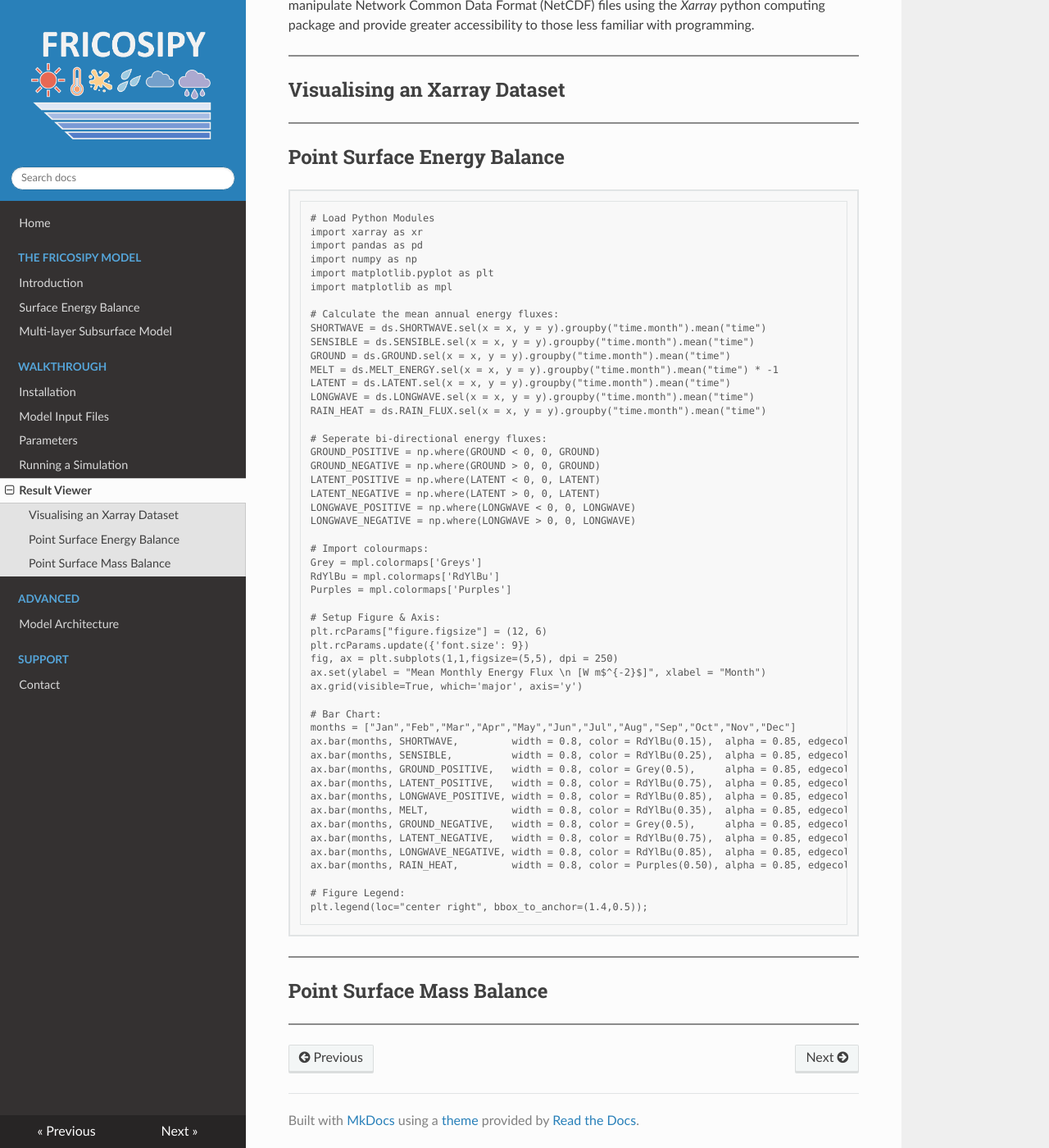
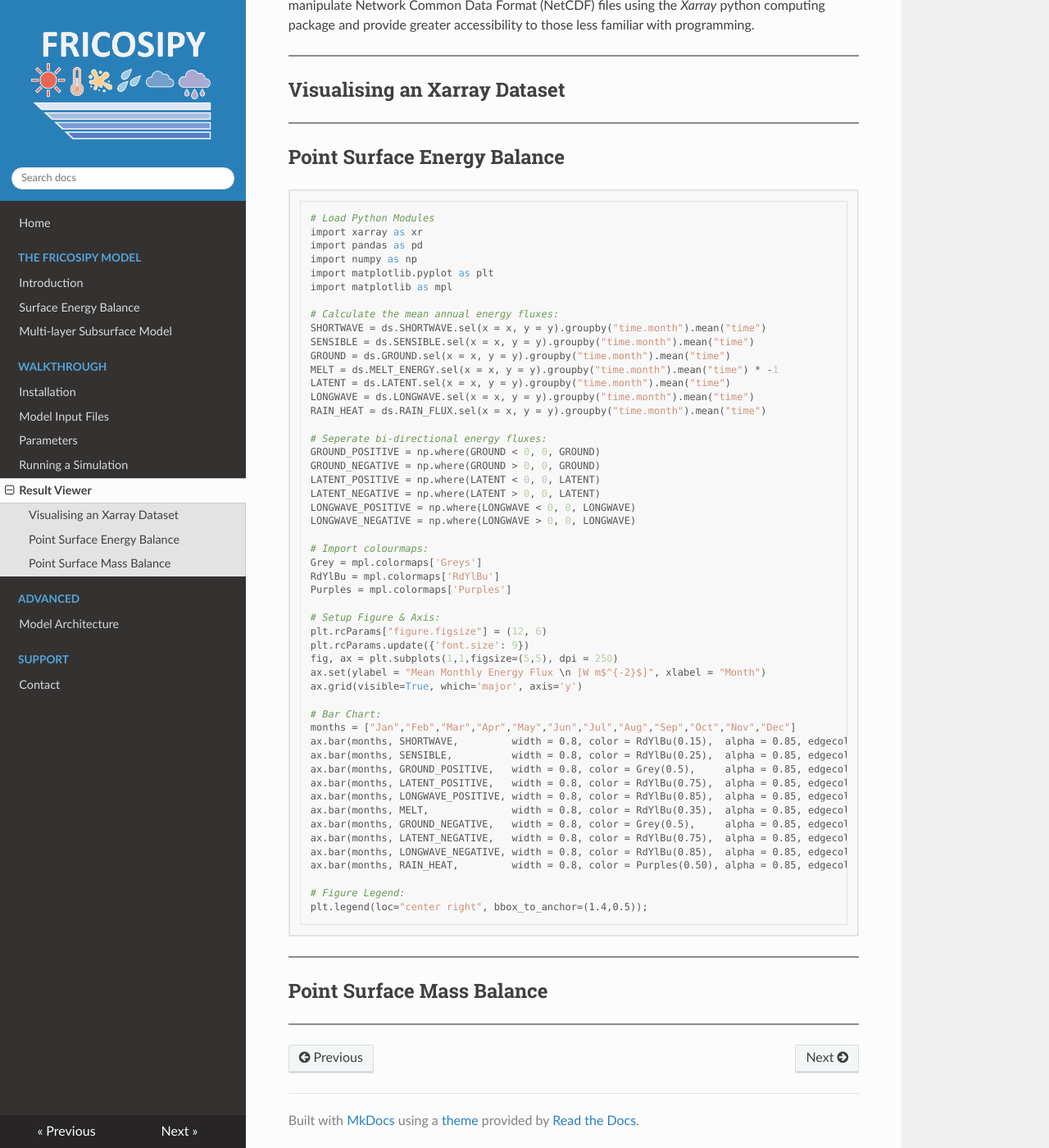
Before and after one commit to MarcusGastaldello/FRICOSIPY, an MkDocs documentation site: the page built from docs/result_viewer.md, in a window 1280 px wide and 1400 px high, scrolled down 213 px. Shown: the whole window at 82% size. Built offline with MkDocs 1.6.1, drawn with Linux system fonts in a browser that asks for light colours.

Commit message:
Update custom.css

```diff
--- a/docs/custom_theme/css/custom.css
+++ b/docs/custom_theme/css/custom.css
@@ -35,9 +35,9 @@ pre {
 }
 
 /* Specific Syntax Highlighting Overrides for this box */
-.vscode-box .k, .vscode-box .kc { color: #569CD6 !important; }      /* Keywords (def, import) */
-.vscode-box .nf { color: #DCDCAA !important; }                      /* Functions */
-.vscode-box .s2, .vscode-box .s1 { color: #CE9178 !important; }     /* Strings */
-.vscode-box .mi { color: #B5CEA8 !important; }                      /* Numbers */
-.vscode-box .c1 { color: #6A9955 !important; font-style: italic; }  /* Comments */
-.vscode-box .nb { color: #4EC9B0 !important; }                      /* Built-ins/Classes */
+.styledcode-box .k, .styledcode-box .kc { color: #569CD6 !important; }  /* Keywords (def, import) */
+.styledcode-box .nf { color: #DCDCAA !important; }                      /* Functions */
+.styledcode-box .s2, .styledcode-box .s1 { color: #CE9178 !important; } /* Strings */
+.styledcode-box .mi { color: #B5CEA8 !important; }                      /* Numbers */
+.styledcode-box .c1 { color: #6A9955 !important; font-style: italic; }  /* Comments */
+.styledcode-box .nb { color: #4EC9B0 !important; }                      /* Built-ins/Classes */
```
